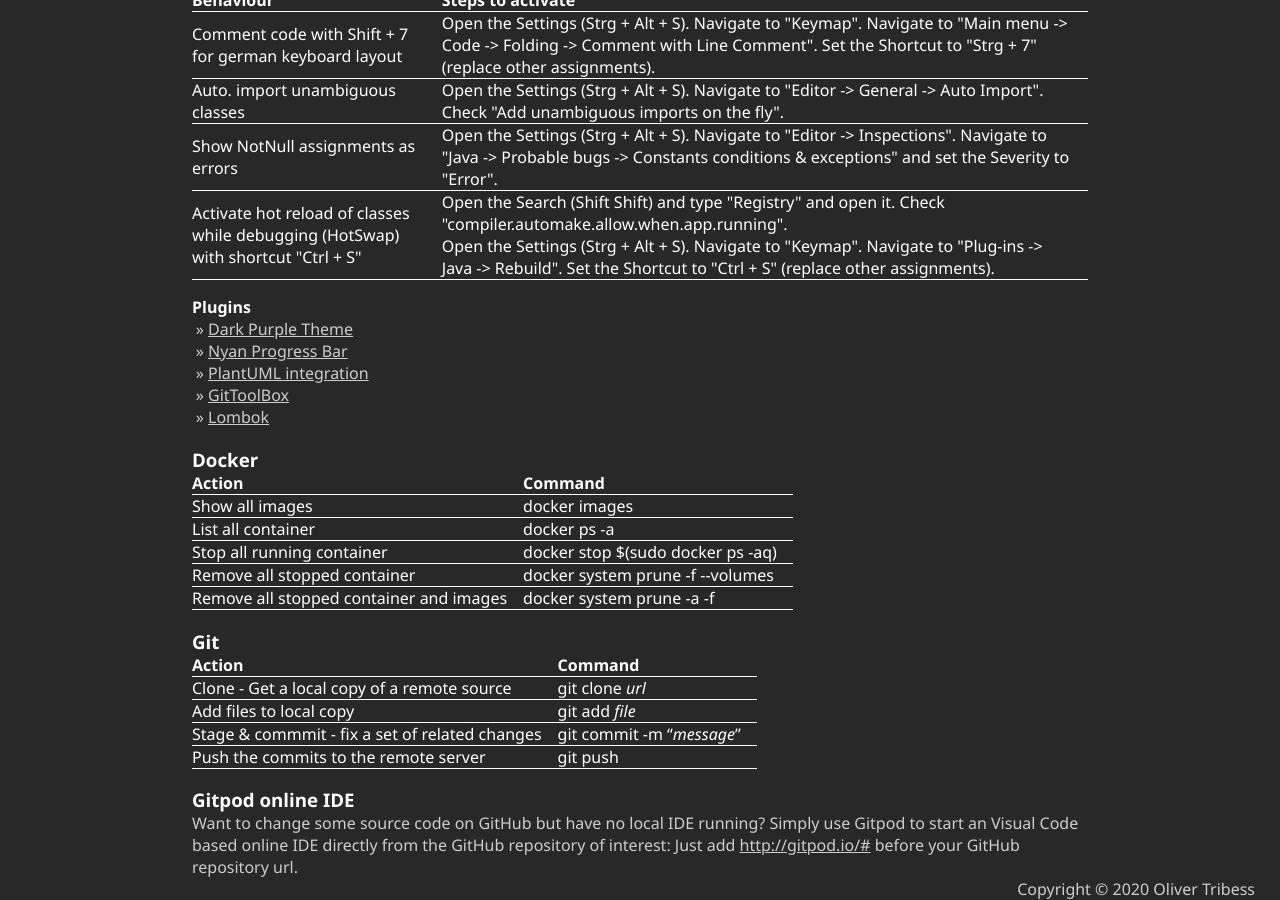
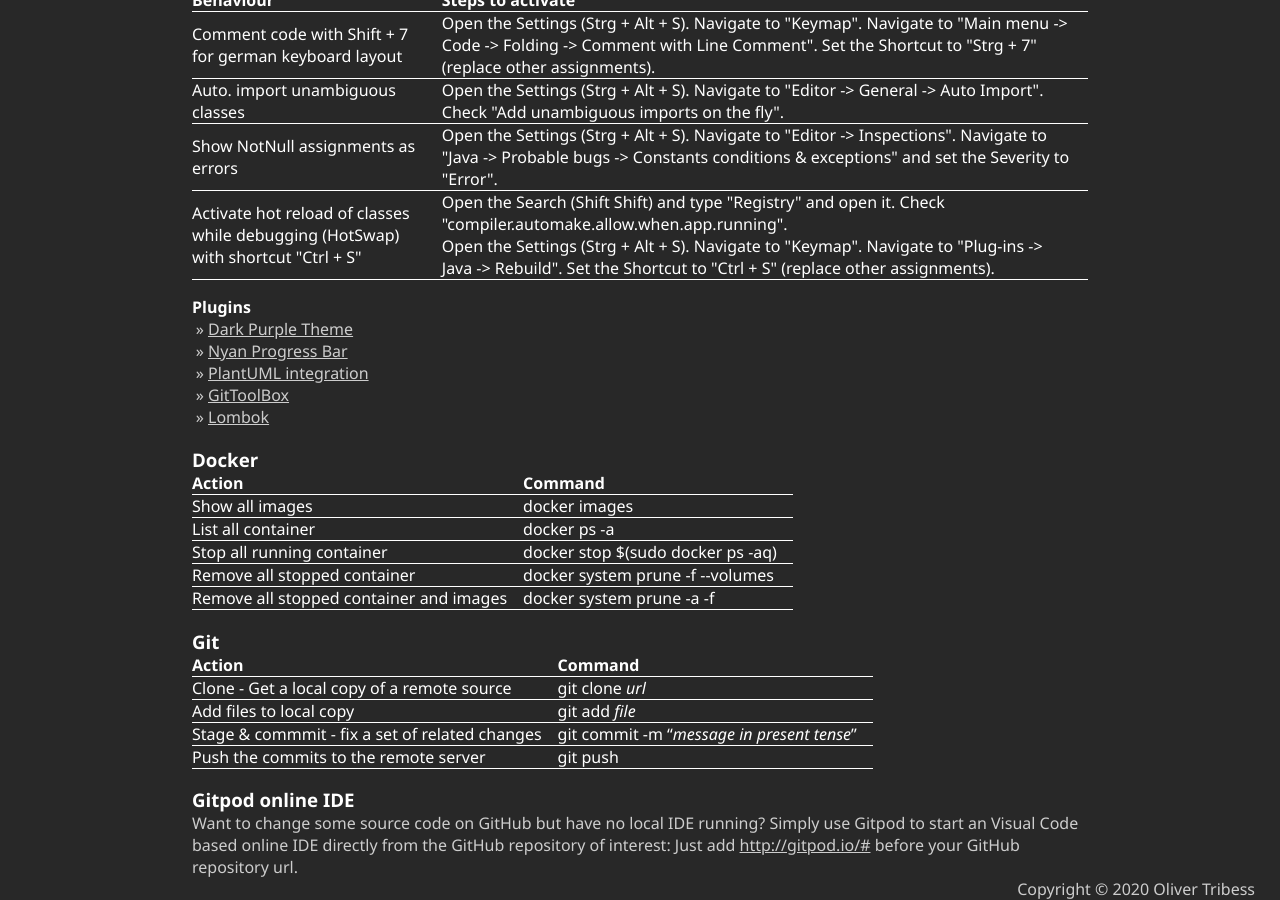
Before and after one commit to Tait1337/DevThoughts, a Jekyll site: the page index.html, which Jekyll copies as it is, in a window 1280 px wide and 900 px high, scrolled down 5614 px. Built offline with Jekyll 4.4.1, drawn with Linux system fonts in a browser that asks for light colours; nearby versions of some CDN libraries.

Commit message:
add git message info

```diff
--- a/index.html
+++ b/index.html
@@ -348,7 +348,7 @@
                 </tr>
                 <tr>
                     <td>Stage & commmit - fix a set of related changes</td>
-                    <td>git commit -m “<i>message</i>”</td>
+                    <td>git commit -m “<i>message in present tense</i>”</td>
                 </tr>
                 <tr>
                     <td>Push the commits to the remote server</td>
```
